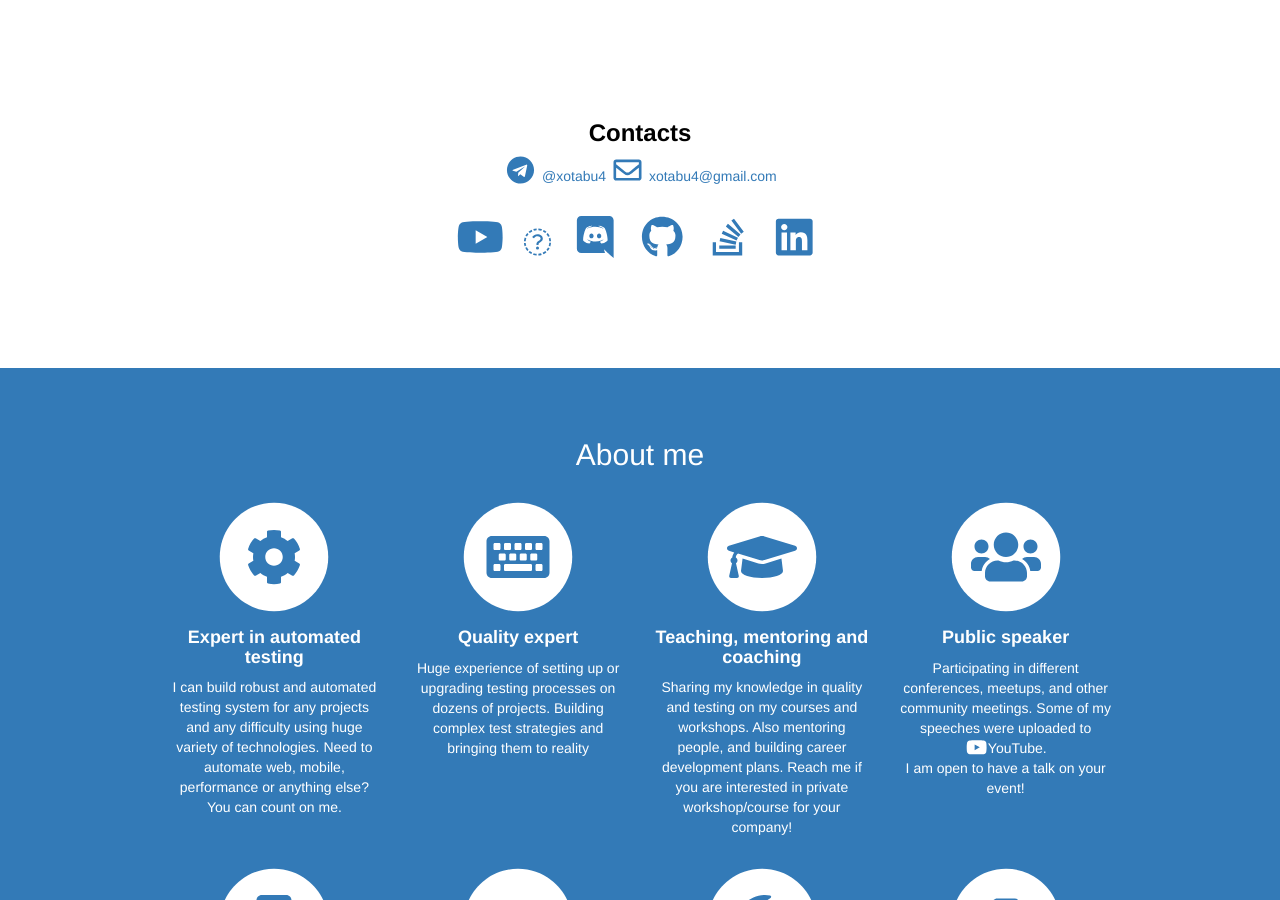
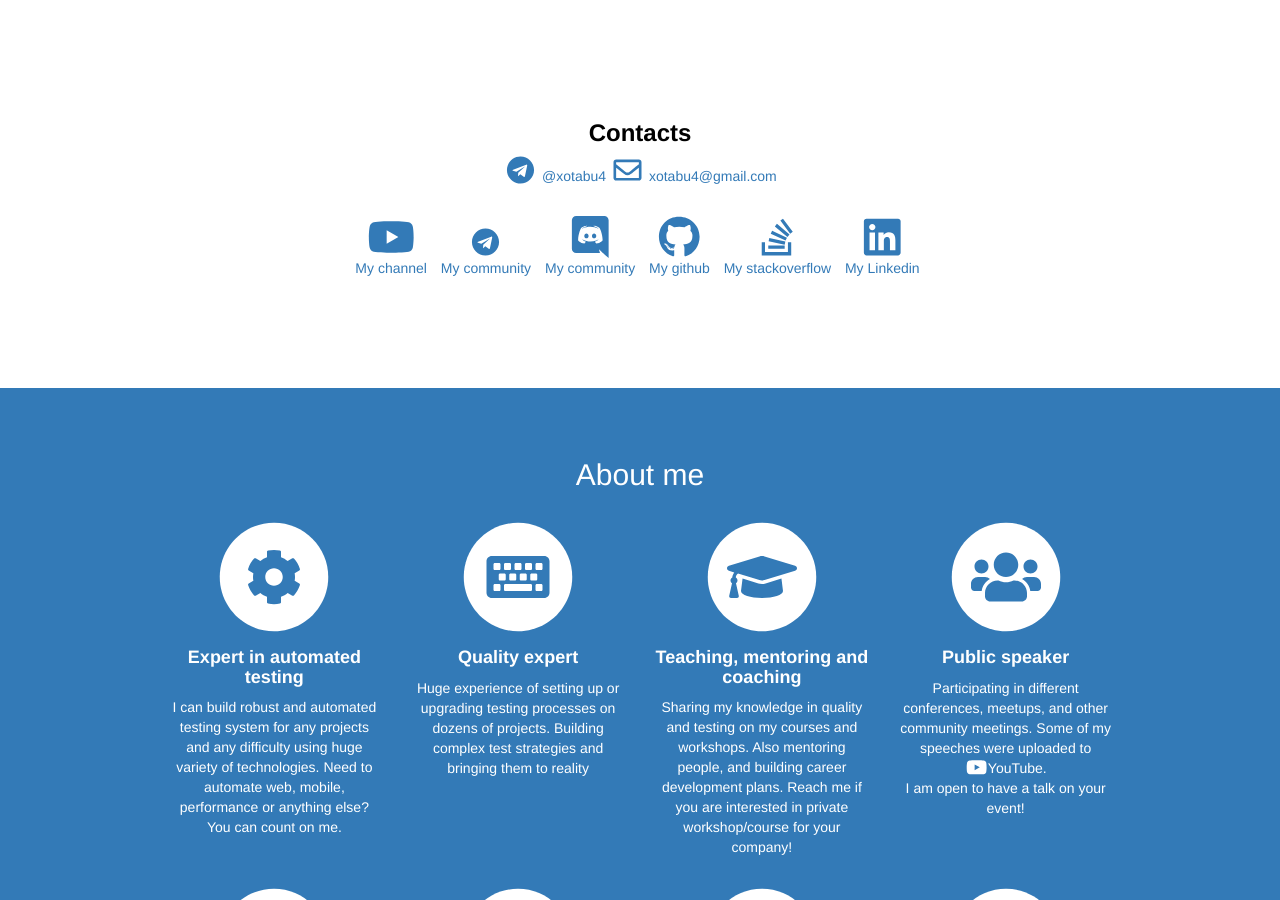
Before and after one commit to Xotabu4/xotabu4.github.io, a Jekyll site: the page index.html, which Jekyll copies as it is, in a window 1280 px wide and 900 px high, scrolled down 900 px. Built offline with Jekyll 4.4.1, drawn with Linux system fonts in a browser that asks for light colours; nearby versions of some CDN libraries.

Commit message:
small fixez

```diff
--- a/index.html
+++ b/index.html
@@ -73,31 +73,37 @@
                         <li>
                             <a href="https://www.youtube.com/@Hottesting">
                                 <i class="fab fa-youtube fa-fw fa-3x"></i>
+                                <br>My channel
                             </a>
                         </li>
                         <li>
                             <a href="https://t.me/js_for_testing">
-                            <i class="fab fa-telegram fa-2x fa-fw"> Hot testing community</i>
+                            <i class="fab fa-telegram fa-2x fa-fw" aria-hidden="true"></i>
+                            <br>My community</a>
                         </a>
                         </li>
                         <li>
                             <a href="https://discord.gg/MTC2VpFTtx">
                                 <i class="fab fa-discord fa-fw fa-3x"></i>
+                                <br>My community
                             </a>
                         </li>
                         <li>
                             <a href="https://www.github.com/xotabu4">
                                 <i class="fab fa-github fa-fw fa-3x"></i>
+                                <br>My github
                             </a>
                         </li>
                         <li>
                             <a href="https://stackoverflow.com/users/2695752/xotabu4">
                                 <i class="fab fa-stack-overflow fa-fw fa-3x"></i>
+                                <br>My stackoverflow
                             </a>
                         </li>
                         <li>
                             <a href="https://ua.linkedin.com/in/oleksandrkhotemskyi">
                                 <i class="fab fa-linkedin fa-fw fa-3x"></i>
+                                <br>My Linkedin
                             </a>
                         </li>
                     </ul>
```
